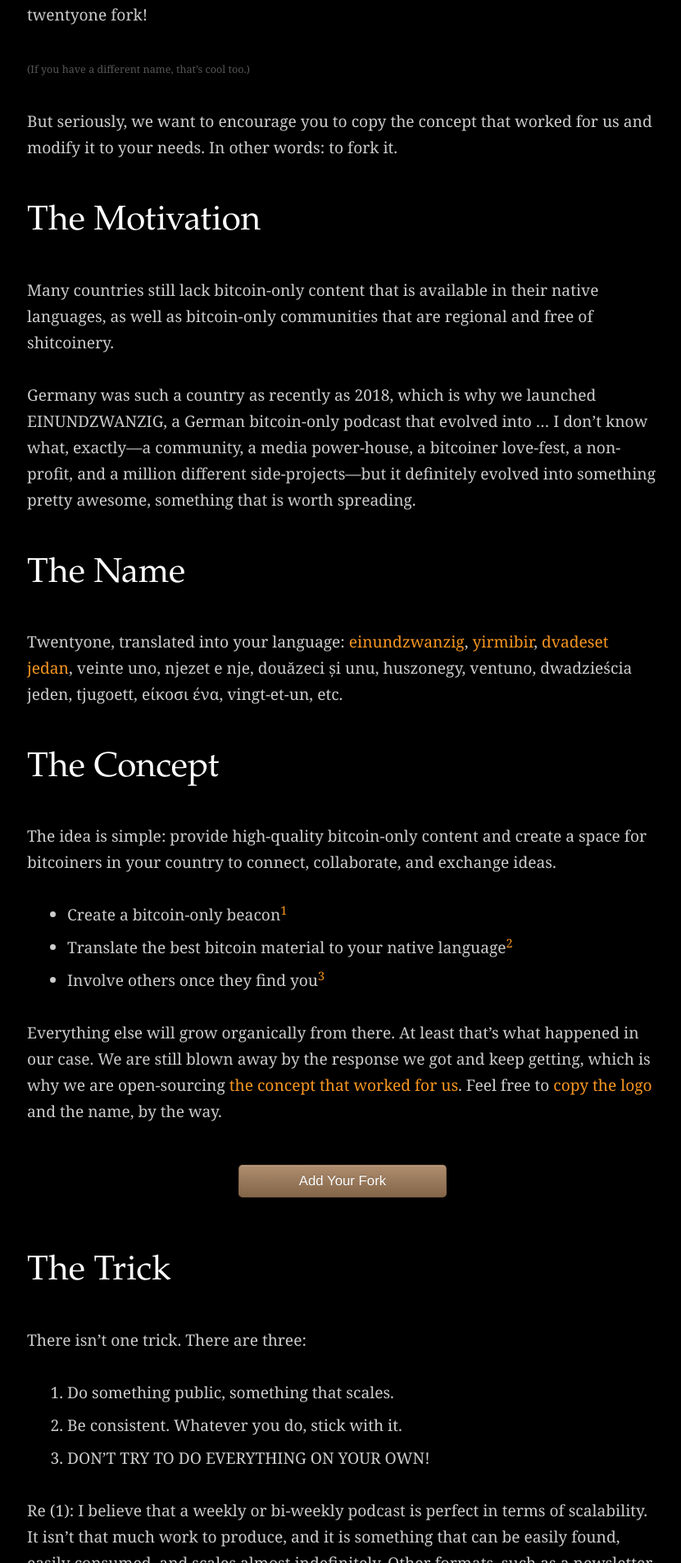
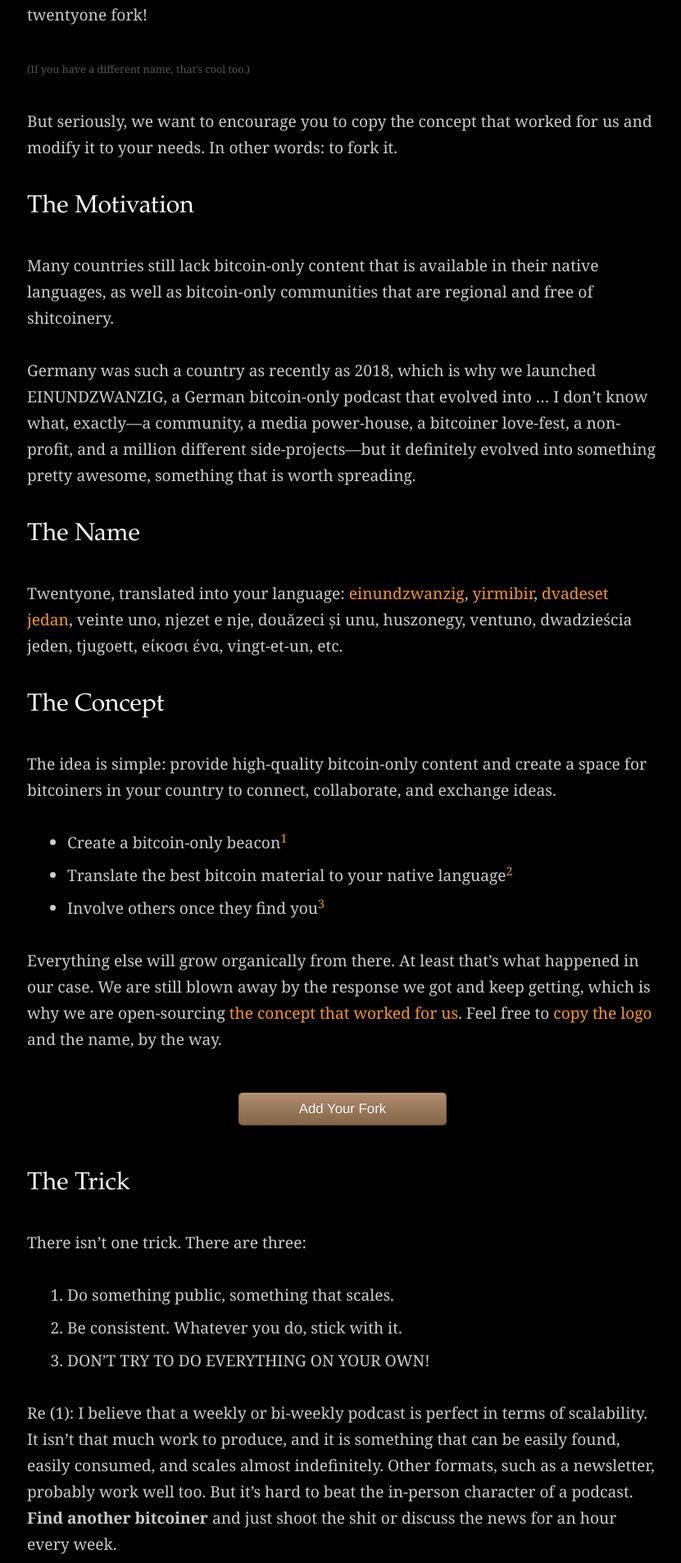
Before and after one commit to twentyone-world/twentyone-world.github.io, a Jekyll site: the page built from fork.md, in a window 1280 px wide. Shown: the part 316-2223 px from the top of the page at 82% size, without its empty margins (222-1053 px from the left). Built offline with Jekyll 4.4.1, drawn with Linux system fonts in a browser that asks for light colours; Markdown is read by kramdown in place of the engine named in the settings.

```diff
--- a/fork.md
+++ b/fork.md
@@ -10,7 +10,7 @@ Are you creating bitcoin-only content in your native language? Is your thing cal
 But seriously, we want to encourage you to copy the concept that worked for us
 and modify it to your needs. In other words: to fork it.
 
-# The Motivation
+## The Motivation
 
 Many countries still lack bitcoin-only content that is available in their native
 languages, as well as bitcoin-only communities that are regional and free of
@@ -22,7 +22,7 @@ what, exactly—a community, a media power-house, a bitcoiner love-fest, a
 non-profit, and a million different side-projects—but it definitely evolved into
 something pretty awesome, something that is worth spreading.
 
-# The Name
+## The Name
 
 Twentyone, translated into your language: [einundzwanzig], [yirmibir], [dvadeset
 jedan], veinte uno, njezet e nje, douăzeci și unu, huszonegy, ventuno,
@@ -32,7 +32,7 @@ dwadzieścia jeden, tjugoett, eίκοσι ένα, vingt-et-un, etc.
 [yirmibir]: https://twitter.com/YirmibirBitcoin
 [dvadeset jedan]: https://twitter.com/dvadesetjedan21/
 
-# The Concept
+## The Concept
 
 The idea is simple: provide high-quality bitcoin-only content and create a space
 for bitcoiners in your country to connect, collaborate, and exchange ideas.
@@ -59,7 +59,7 @@ which is why we are open-sourcing [the concept that worked for us][concept]. Fee
 [concept]: https://einundzwanzig.space/files/EINUNDZWANZIG-WhatWorkedForUs.pdf
 [logo]: https://einundzwanzig.space/media/
 
-# The Trick
+## The Trick
 
 There isn't one trick. There are three:
 
@@ -93,7 +93,7 @@ the side-effects of the orange pill: it makes people want to do bitcoin stuff.
 TL;DR: Find quality people, and trust that something great will emerge through
 self-organization and spontaneous order.
 
-# The Community
+## The Community
 
 Bitcoin is different things to different people. Every country, every community,
 every family, and every individual has different wants and needs and a different
@@ -104,7 +104,7 @@ Consequently, we have a saying: "Twentyone is what *you* make of it."
 Different folks will want to work on or emphasize different things, and that's
 perfectly fine. Let them, and more importantly: encourage them!
 
-# The Meme
+## The Meme
 
 ![](images/thankyou.jpg)
 
```
